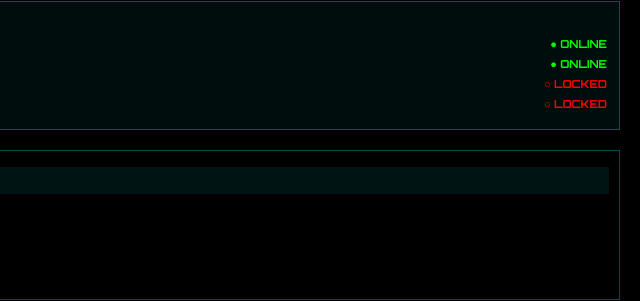
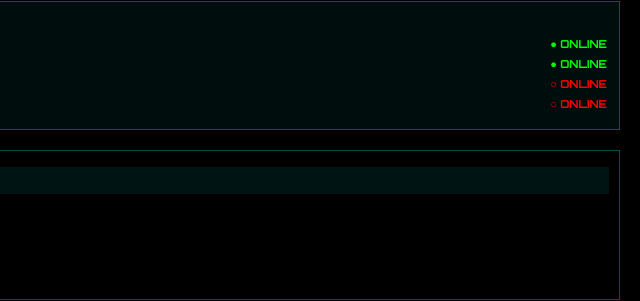
Before and after one commit to gsreenivasulureddy77-sudo/jarvis-mobile-edition, a plain HTML site: page index.html in a window 1280 px wide. Shown: the part 315-616 px from the top of the page, 640-1280 px from the left. Drawn offline with Linux system fonts and the light colour scheme.

Commit message:
Update index.html

```diff
--- a/index.html
+++ b/index.html
@@ -38,12 +38,12 @@
 
     <div class="row">
       <span>VOICE</span>
-      <b class="off">○ LOCKED</b>
+      <b class="off">○ ONLINE</b>
     </div>
 
     <div class="row">
       <span>MEMORY</span>
-      <b class="off">○ LOCKED</b>
+      <b class="off">○ ONLINE</b>
     </div>
   </div>
 
```
